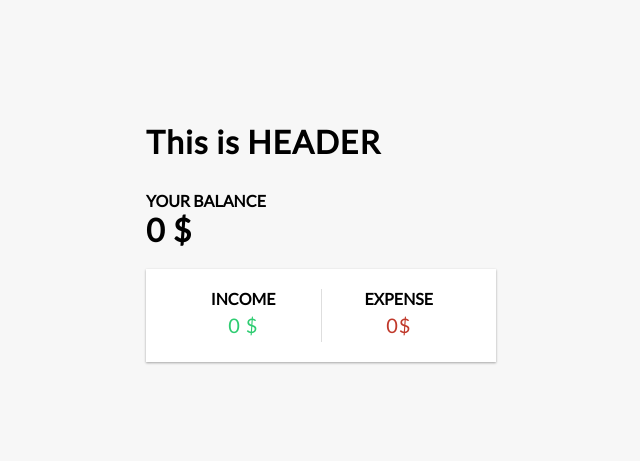
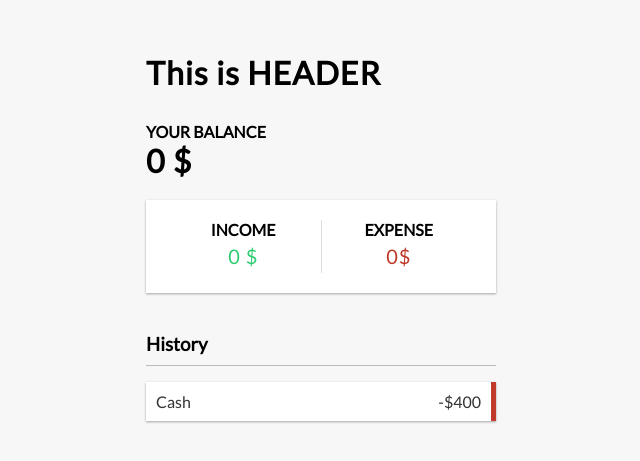
Before and after one commit to OmarMohmdSuleiman/Expense-tracker, a React (Vite) app: page / in a window 1280 px wide. Shown: the part 143-604 px from the top of the page, without its empty margins (319-959 px from the left). Built offline with nearby package versions, Linux system fonts and the light colour scheme.

Commit message:
Add TransactionList.jsx as new component in App.jsx

```diff
--- a/src/components/App.jsx
+++ b/src/components/App.jsx
@@ -2,6 +2,7 @@
 import Header from "./Header";
 import Balance from "./Balance";
 import IncomeExpenses from "./Income-expenses";
+import TransactionList from "./TransactionList";
 
 
 
@@ -13,6 +14,7 @@
         <div className="container">
           <Balance />
           <IncomeExpenses />
+          <TransactionList />
           </div>
           </div>
 
--- /dev/null
+++ b/src/components/TransactionList.jsx
@@ -0,0 +1,14 @@
+import React from "react";
+
+function TransactionList(){
+    return (<>
+        <h3>History</h3>
+      <ul id="list" class="list">
+        <li class="minus">
+          Cash <span>-$400</span><button class="delete-btn">x</button>
+        </li>
+      </ul>
+      </>);
+}
+
+export default TransactionList;
```
